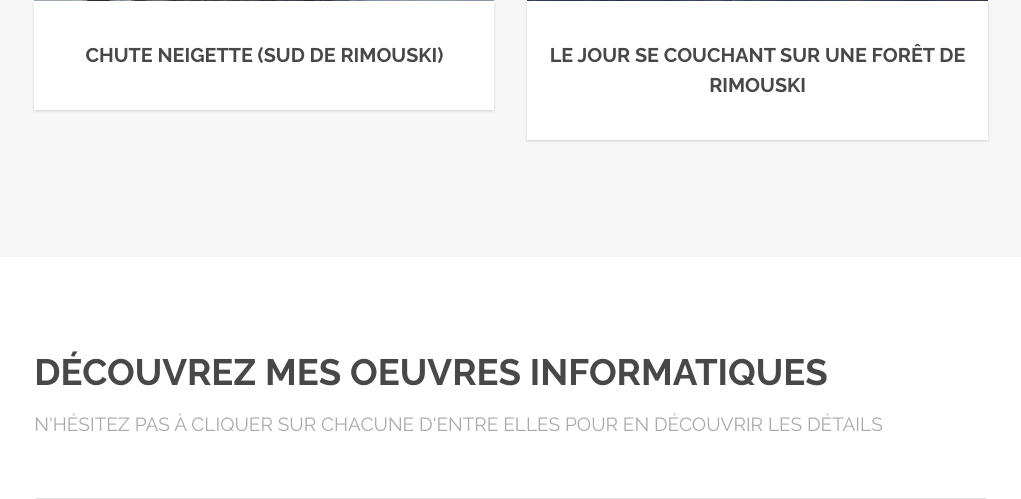
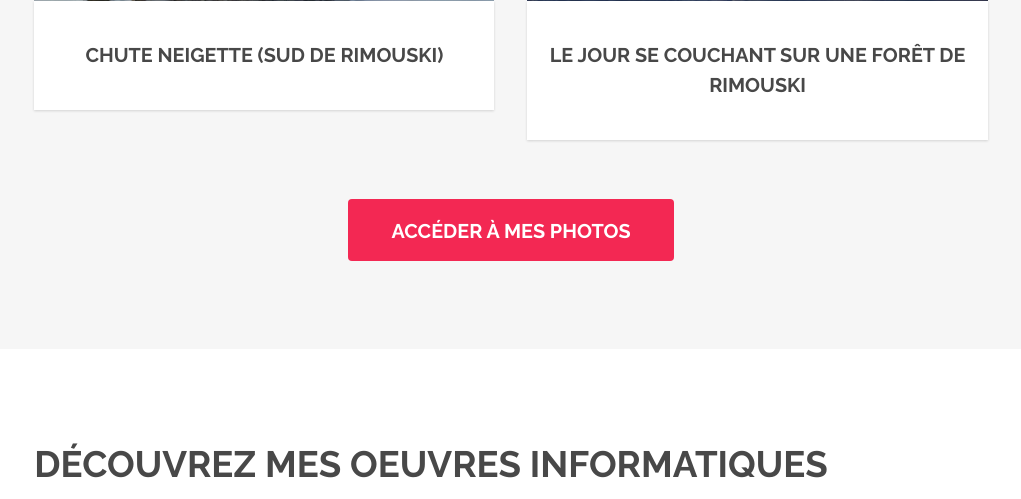
Before and after one commit to CesAchBon/Page-Photos-Portfolio, a WordPress theme: template embrunsmatane/index.php in a window 1280 px wide. Shown: the part 1226-1725 px from the top of the page, without its empty margins (129-1150 px from the left). Run offline with PHP 8.4 and a stand-in for WordPress, Linux system fonts and the light colour scheme; the site name, menu and one post (Sample post) are stand-ins, and other content is empty.

Commit message:
Modification de l'index pour relier la page photos au site #1

```diff
--- a/embrunsmatane/index.php
+++ b/embrunsmatane/index.php
@@ -63,11 +63,11 @@
 								</div>
 							</div>
 						</div>
-						<!--
+
 						<ul class="actions">
-							<li><a href="#" class="button special big">Nulla luctus</a></li>
-							<li><a href="#" class="button big">Sed vulputate</a></li>
-						</ul>-->
+							<li><a href="<?=get_home_url()?>/photos/" class="button special big">Accéder à mes photos</a></li>
+													<!--<li><a href="#" class="button big">Sed vulputate</a></li>-->
+						</ul>
 					</div>
 				</section>
 
```
